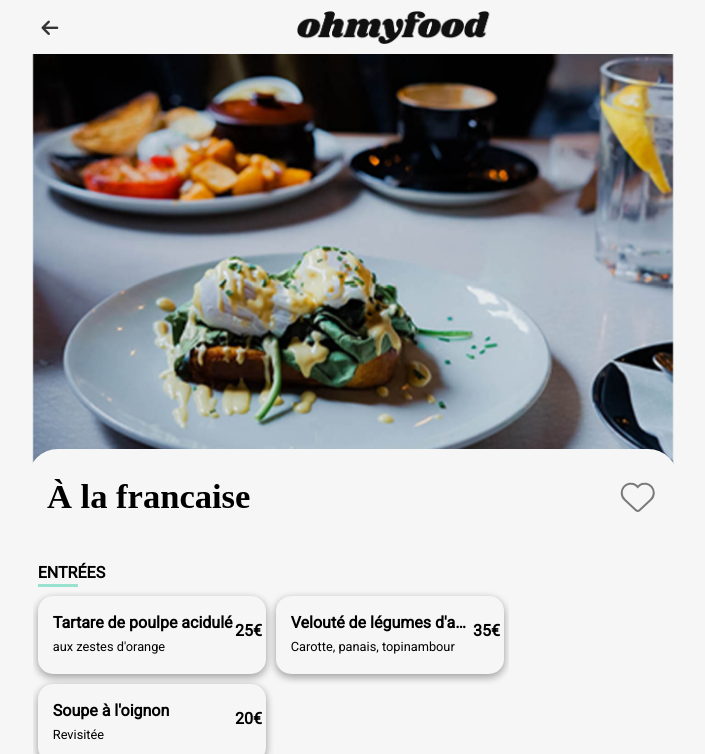
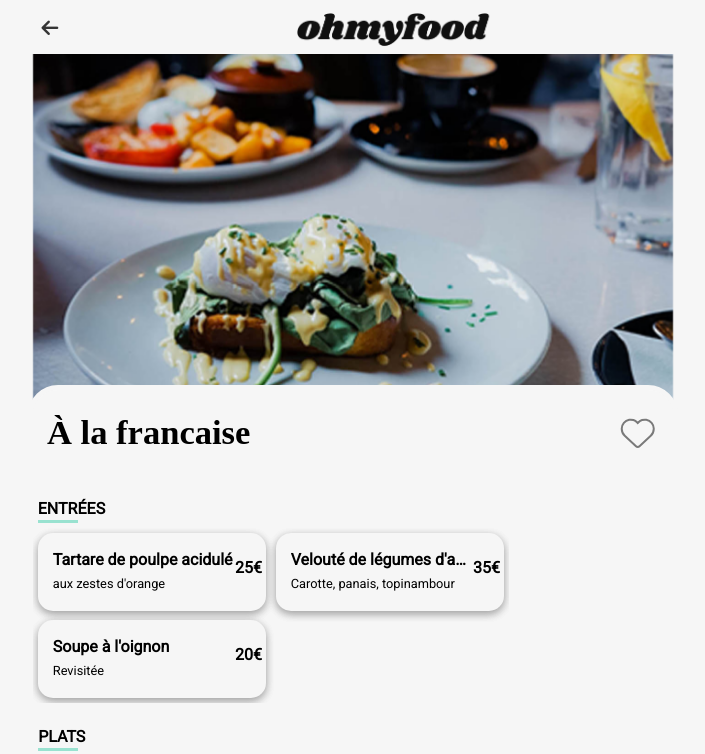
Before and after one commit to rinalestari2021/Rina_Lestari_P3_08072021, a plain HTML site: page alafrancaise.html in a window 1280 px wide. Shown: the top 754 px of the page, without its empty margins (287-992 px from the left). Drawn offline with Linux system fonts and the light colour scheme; a web font is replaced by a local one.

Commit message:
revised text&img,logo 181021

```diff
--- a/mediaqueries.css
+++ b/mediaqueries.css
@@ -66,6 +66,8 @@
     width: 80%;
     margin-left: auto;
     margin-right: auto;
+    max-height: 400px;
+    object-fit: cover;
   }
 
   .content {
@@ -434,6 +436,8 @@
     width: 50%;
     margin-left: auto;
     margin-right: auto;
+    max-height: 400px;
+    object-fit: cover;
   }
 
   .content {
--- a/style.css
+++ b/style.css
@@ -127,7 +127,7 @@ b {
   position: relative;
   width: 10em;
   height: auto;
-  top: 0.7em;
+  top: 0.8em;
   text-align: center;
   margin-bottom: 0.8rem;
 }
```
Also changed, not shown: accueil.html (+1 -1 lines).
